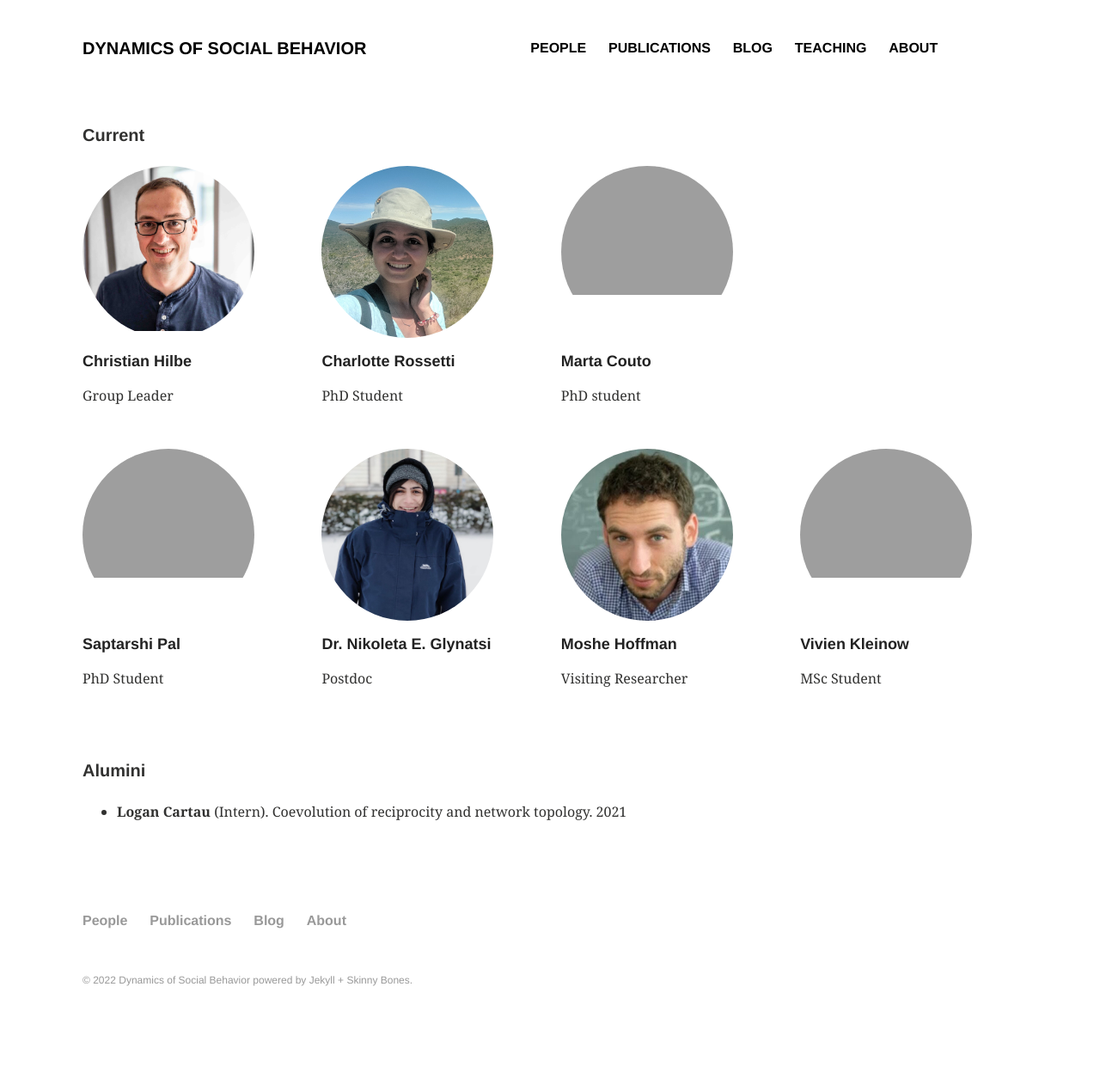
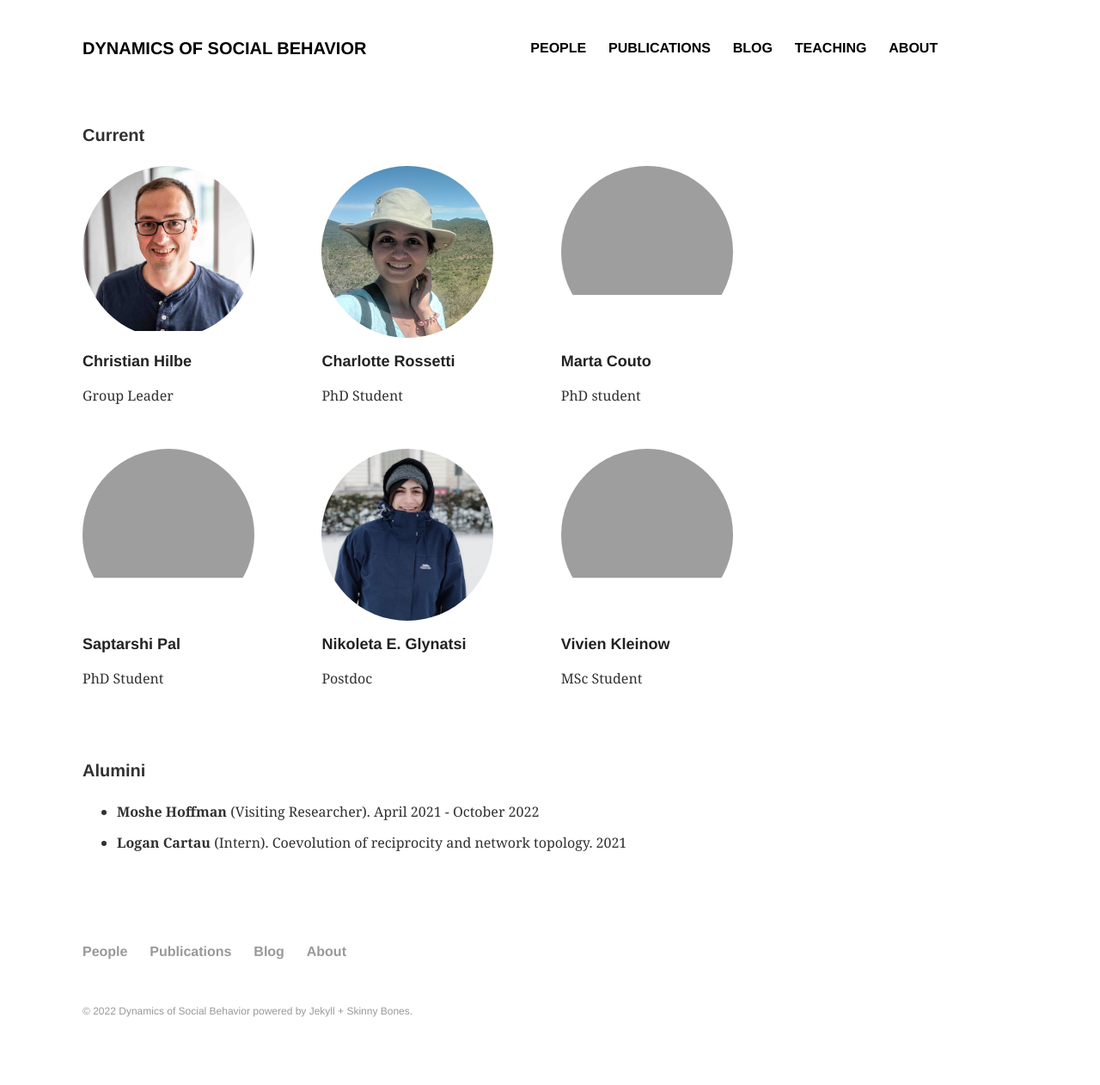
Before and after one commit to DYNOSOBs/social-behaviour, a Jekyll site: the page built from people/index.md, in a window 1280 px wide. Shown: the whole page at 86% size. Built offline with Jekyll 4.4.1, drawn with Linux system fonts in a browser that asks for light colours; before the commit the page ends 1226 px from its top, so only the background shows below that.

Commit message:
move Moshe to Alumini

```diff
--- a/_layouts/archive.html
+++ b/_layouts/archive.html
@@ -22,4 +22,4 @@ layout: default
 			</div><!-- /.page-content -->
 		</div class="archive-wrap"><!-- /.archive-wrap -->
 	</div><!-- /.wrap -->
-</div><!-- /#main -->
+</div>
--- a/_posts/people/2020-09-22-Glynatsi.md
+++ b/_posts/people/2020-09-22-Glynatsi.md
@@ -1,6 +1,6 @@
 ---
 layout: people
-title: "Dr. Nikoleta E. Glynatsi"
+title: "Nikoleta E. Glynatsi"
 excerpt: "Postdoc"
 categories: current
 tags:
--- a/people/index.md
+++ b/people/index.md
@@ -18,6 +18,7 @@ image:
 <div id="alumini">
 <h5>Alumini</h5>
 <ul>
+  <li> <b> Moshe Hoffman </b> (Visiting Researcher). April 2021 - October 2022</li>
   <li> <b> Logan Cartau </b> (Intern). Coevolution of reciprocity and network topology. 2021</li>
 </ul>
 </div>
```
Also changed, not shown: _posts/people/2021-04-01-Hoffman.md (+1 -1 lines), Gemfile.lock, _sass/_tiles.scss (line endings or trailing spaces).
